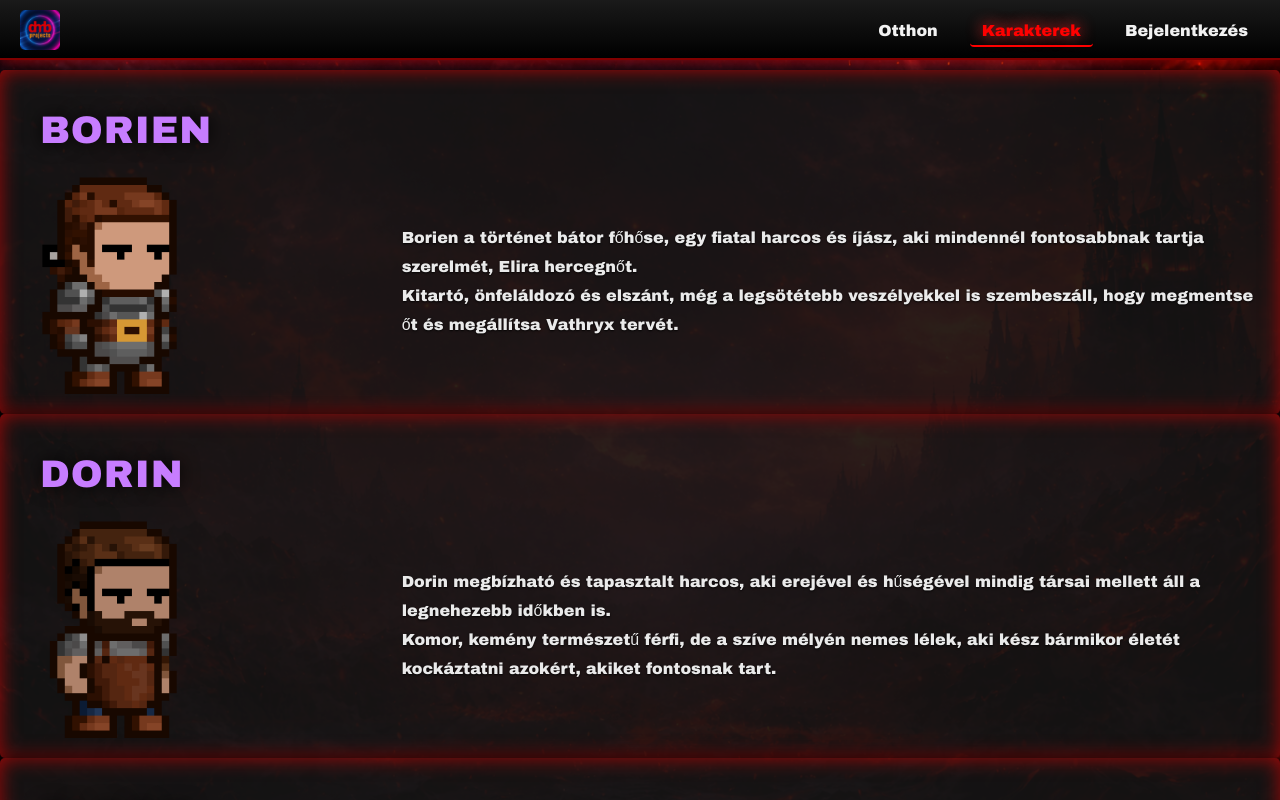
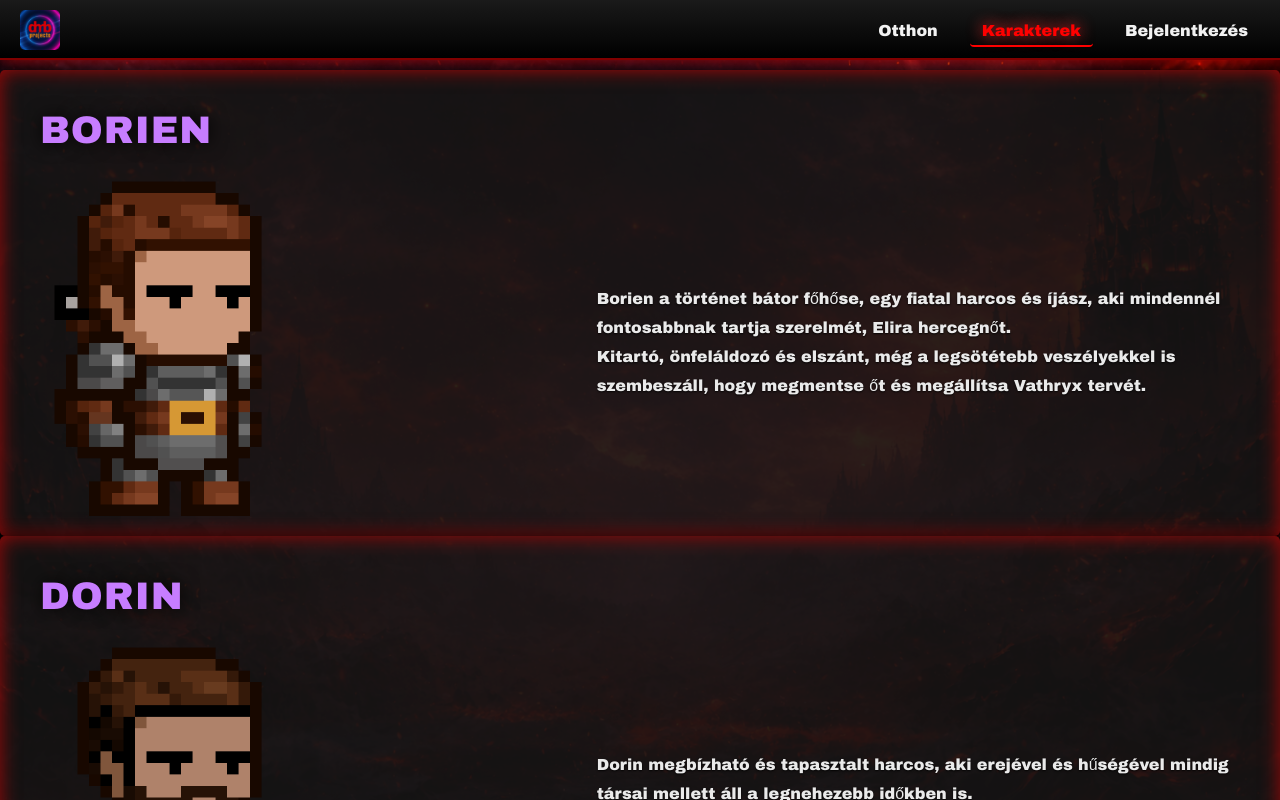
Before and after one commit to kissmate123/dmb_projects, a React (Vite) app: page /karakterek in a window 1280 px wide. Shown: the top 800 px of the page. Built offline with nearby package versions, Linux system fonts and the light colour scheme.

Commit message:
fixing things

```diff
--- a/src/index.css
+++ b/src/index.css
@@ -214,11 +214,12 @@ footer {
 #moves_img{
   width: 80%;
   margin: 2%;
+  margin-left: 10%;
 }
 /* ------------------ STORY CARDS (TÖRTÉNET) ------------------ */
 .epizode-row{
   display: grid;
-  grid-template-columns: 0.5fr 1.2fr;
+  grid-template-columns: 1fr 1.2fr;
   gap: 24px;
   align-items: center;
 }
```
